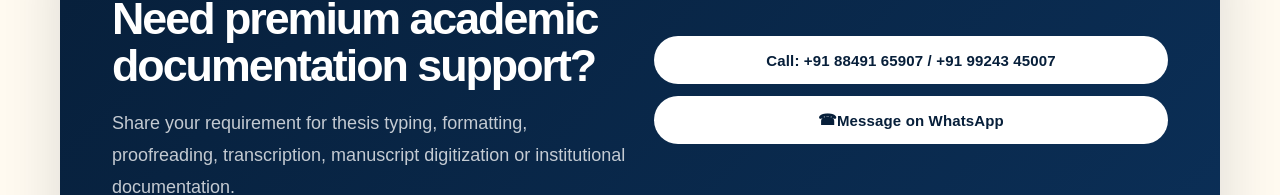
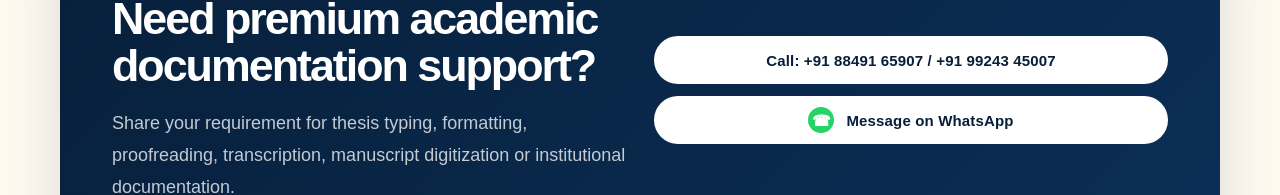
Before and after one commit to ravalpranavrps/digital-typist-website, a Next.js app: page / in a window 1280 px wide. Shown: the part 5468-5663 px from the top of the page. Built offline with nearby package versions, Linux system fonts and the light colour scheme.

Commit message:
Update globals.css

```diff
--- a/src/app/globals.css
+++ b/src/app/globals.css
@@ -1078,3 +1078,24 @@ body {
     max-width: 500px !important;
   }
 }
+
+/* WhatsApp CTA final polish */
+
+.whatsapp-btn {
+  gap: 12px !important;
+}
+
+.whatsapp-icon {
+  width: 26px !important;
+  height: 26px !important;
+  display: inline-flex !important;
+  align-items: center !important;
+  justify-content: center !important;
+  border-radius: 50% !important;
+  background: #25d366 !important;
+  color: white !important;
+  font-size: 15px !important;
+  font-weight: 900 !important;
+  line-height: 1 !important;
+  flex-shrink: 0 !important;
+}
```
